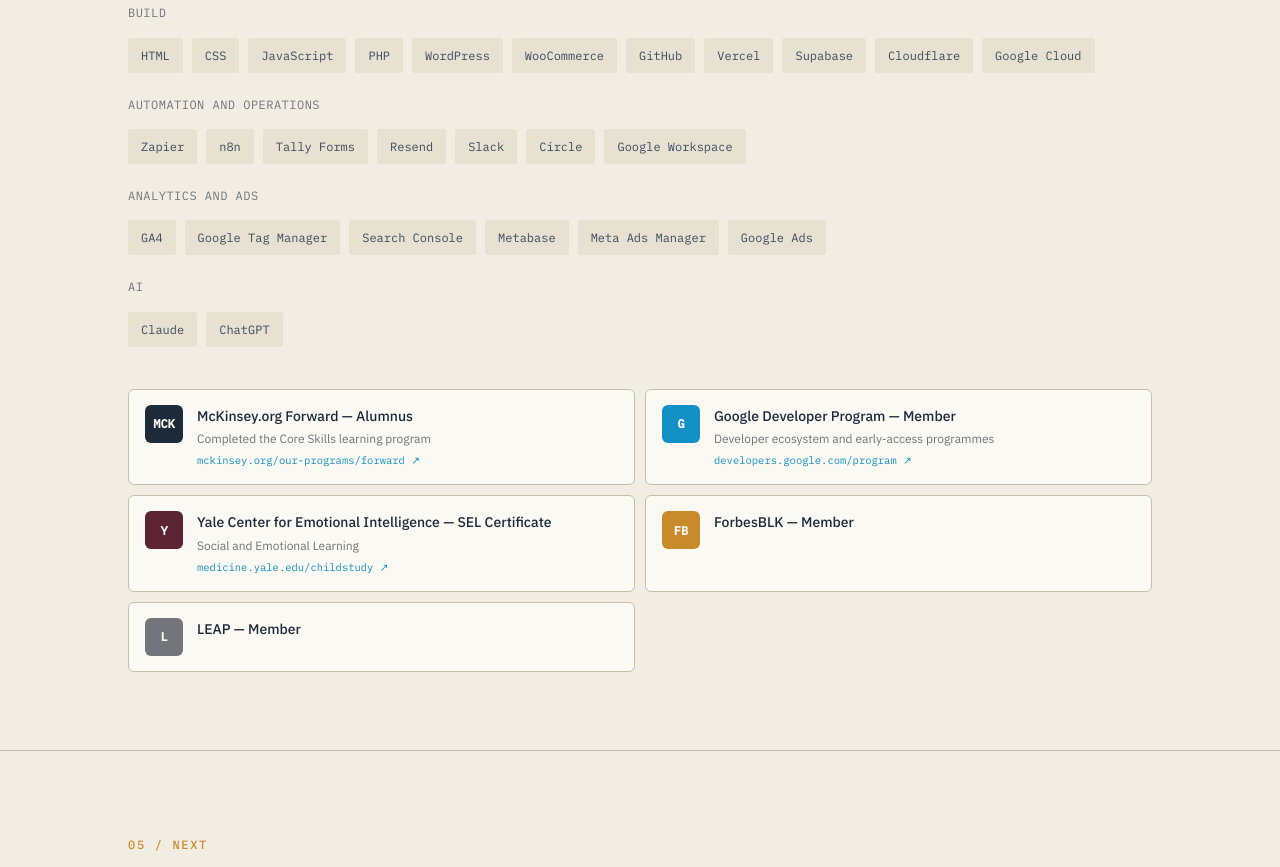
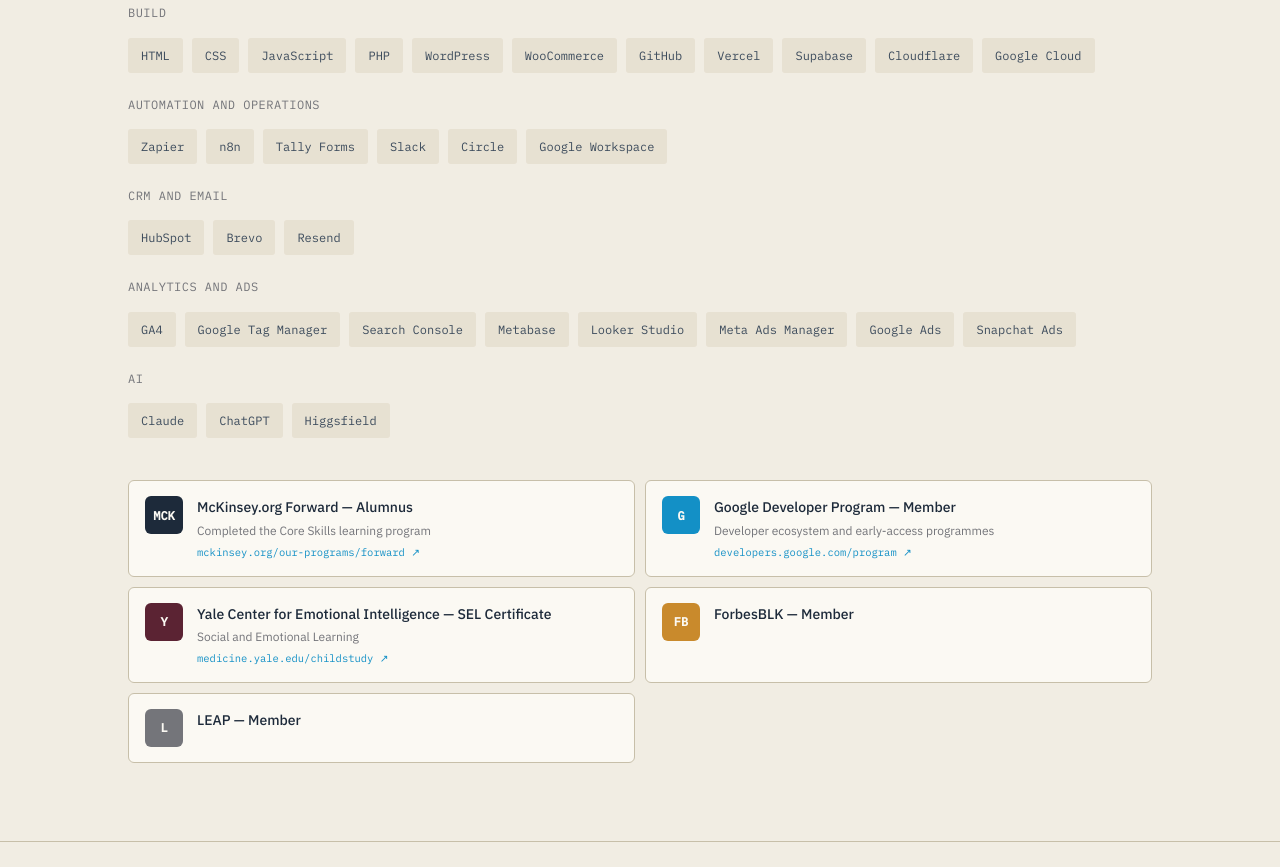
Before and after one commit to SDBE-Ex/Philips-Adebayo-Portfolio-, a plain HTML site: page index.html in a window 1280 px wide. Shown: the part 5276-6143 px from the top of the page. Drawn offline with Linux system fonts and the light colour scheme.

Commit message:
Add CRM and email tools and other tools used
Co-Authored-By: Claude Opus 5.5 <noreply@anthropic.com>
Claude-Session: https://claude.ai/code/session_011fWCnjGRMZ3GYMUTB3XVkS

```diff
--- a/index.html
+++ b/index.html
@@ -940,9 +940,10 @@
         <div style="margin-top:52px;">
           <div class="subhead" style="color:var(--ink);font-size:13px;margin-bottom:22px">Tools I actually reach for</div>
 <div style="margin-bottom:22px"><div class="subhead">Build</div><div class="pill-grid"><span class="pill">HTML</span><span class="pill">CSS</span><span class="pill">JavaScript</span><span class="pill">PHP</span><span class="pill">WordPress</span><span class="pill">WooCommerce</span><span class="pill">GitHub</span><span class="pill">Vercel</span><span class="pill">Supabase</span><span class="pill">Cloudflare</span><span class="pill">Google Cloud</span></div></div>
-<div style="margin-bottom:22px"><div class="subhead">Automation and operations</div><div class="pill-grid"><span class="pill">Zapier</span><span class="pill">n8n</span><span class="pill">Tally Forms</span><span class="pill">Resend</span><span class="pill">Slack</span><span class="pill">Circle</span><span class="pill">Google Workspace</span></div></div>
-<div style="margin-bottom:22px"><div class="subhead">Analytics and ads</div><div class="pill-grid"><span class="pill">GA4</span><span class="pill">Google Tag Manager</span><span class="pill">Search Console</span><span class="pill">Metabase</span><span class="pill">Meta Ads Manager</span><span class="pill">Google Ads</span></div></div>
-<div style="margin-bottom:22px"><div class="subhead">AI</div><div class="pill-grid"><span class="pill">Claude</span><span class="pill">ChatGPT</span></div></div>
+<div style="margin-bottom:22px"><div class="subhead">Automation and operations</div><div class="pill-grid"><span class="pill">Zapier</span><span class="pill">n8n</span><span class="pill">Tally Forms</span><span class="pill">Slack</span><span class="pill">Circle</span><span class="pill">Google Workspace</span></div></div>
+<div style="margin-bottom:22px"><div class="subhead">CRM and email</div><div class="pill-grid"><span class="pill">HubSpot</span><span class="pill">Brevo</span><span class="pill">Resend</span></div></div>
+<div style="margin-bottom:22px"><div class="subhead">Analytics and ads</div><div class="pill-grid"><span class="pill">GA4</span><span class="pill">Google Tag Manager</span><span class="pill">Search Console</span><span class="pill">Metabase</span><span class="pill">Looker Studio</span><span class="pill">Meta Ads Manager</span><span class="pill">Google Ads</span><span class="pill">Snapchat Ads</span></div></div>
+<div style="margin-bottom:22px"><div class="subhead">AI</div><div class="pill-grid"><span class="pill">Claude</span><span class="pill">ChatGPT</span><span class="pill">Higgsfield</span></div></div>
         </div>
 
         <div class="credentials">
```
